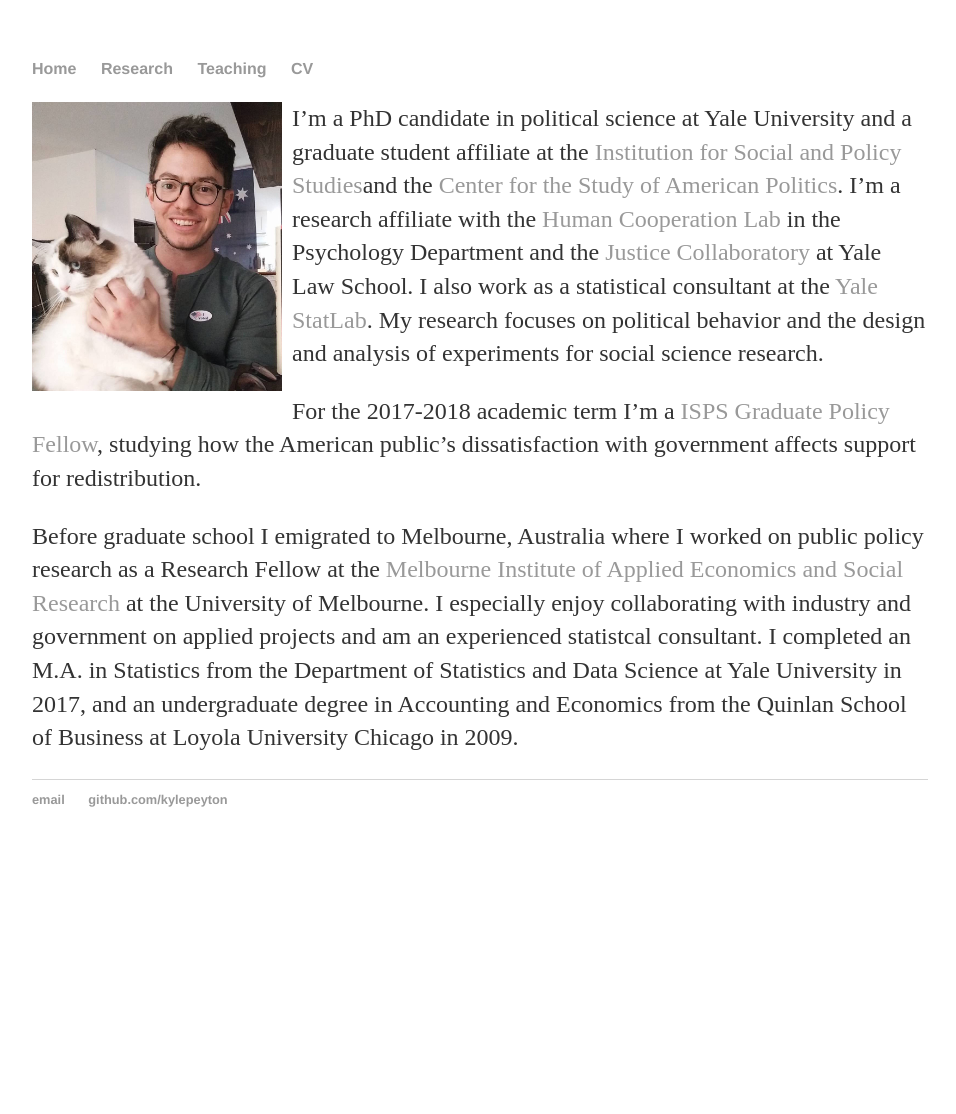
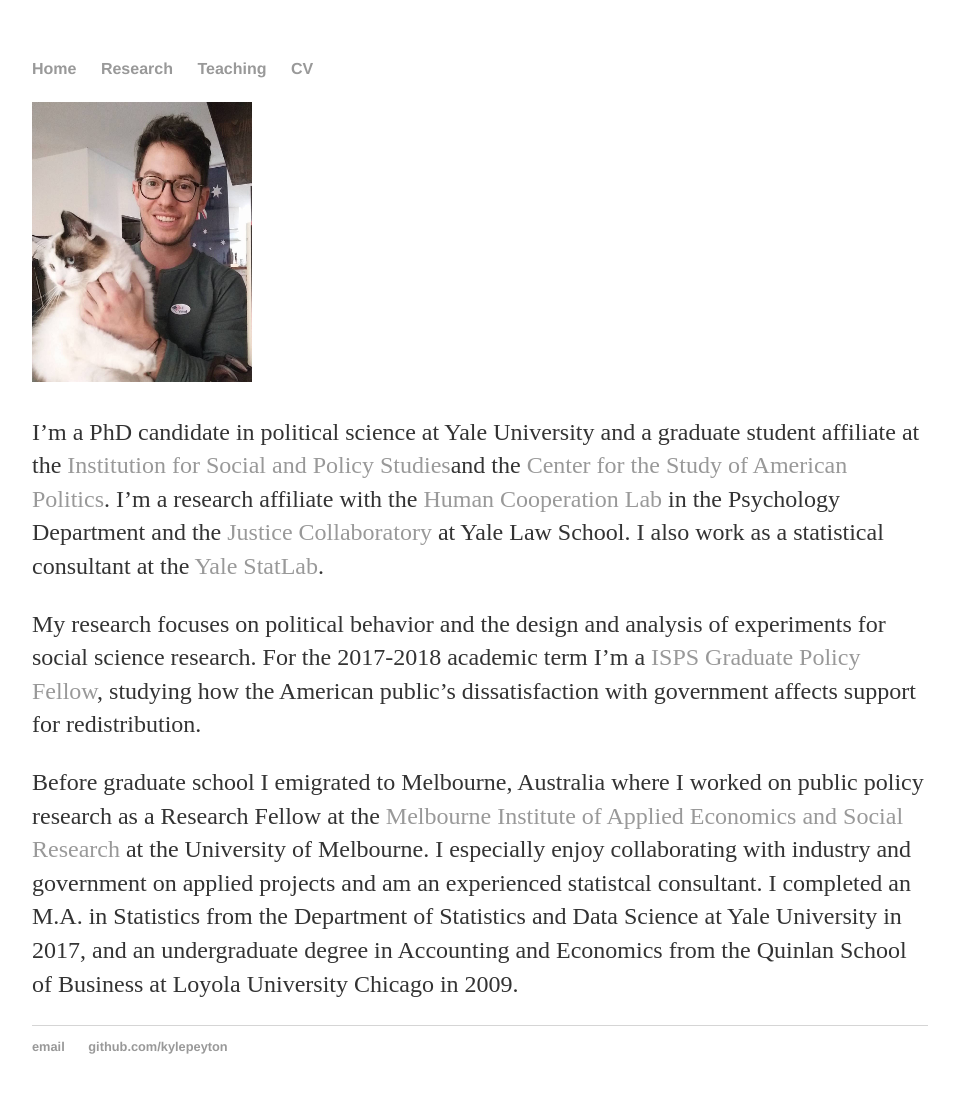
Before and after one commit to kylepeyton/kylepeyton.github.io, a Jekyll site: the page built from index.markdown, in a window 1280 px wide. Shown: the whole page, without its empty margins (160-1116 px from the left). Built offline with Jekyll 4.4.1, drawn with Linux system fonts in a browser that asks for light colours; before the commit the page ends 900 px from its top, so only the background shows below that.

Commit message:
Update index.markdown

```diff
--- a/index.markdown
+++ b/index.markdown
@@ -2,7 +2,8 @@
 layout: default
 title: "Home"
 ---
-<img style="float: left; width: 250px; margin: 0 10px 10px 0" src="/assets/wagpic.jpg" alt="pic" />
+
+<img src="/assets/wagpic.jpg" alt = "pic" width = "220" style = "float" height = "280" />
 
 I'm a PhD candidate in political science at Yale University and a graduate student affiliate at the
 [Institution for Social and Policy Studies](https://isps.yale.edu/)and the
@@ -10,8 +11,8 @@
 I'm a research affiliate with the [Human Cooperation Lab](http://davidrand-cooperation.com/lab/) in the Psychology Department and
 the [Justice Collaboratory](https://law.yale.edu/justice-collaboratory) at Yale Law School.
 I also work as a statistical consultant at the [Yale StatLab](http://statlab.stat.yale.edu/).
+
 My research focuses on political behavior and the design and analysis of experiments for social science research.
-
 For the 2017-2018 academic term I'm a [ISPS Graduate Policy Fellow](https://isps.yale.edu/team/directory/graduate-policy-fellow),
 studying how the American public's dissatisfaction with government affects support for redistribution.
 
```
